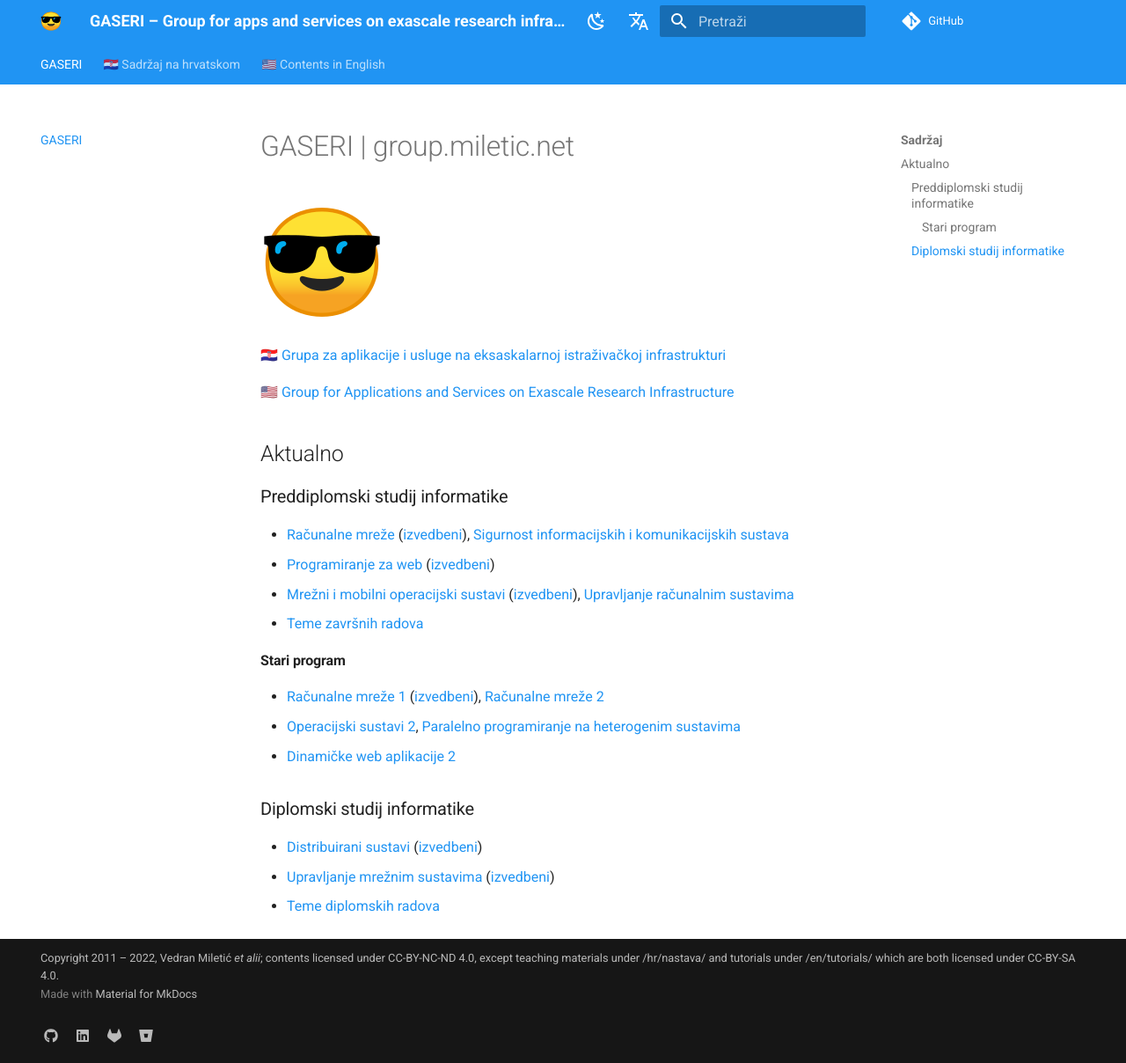
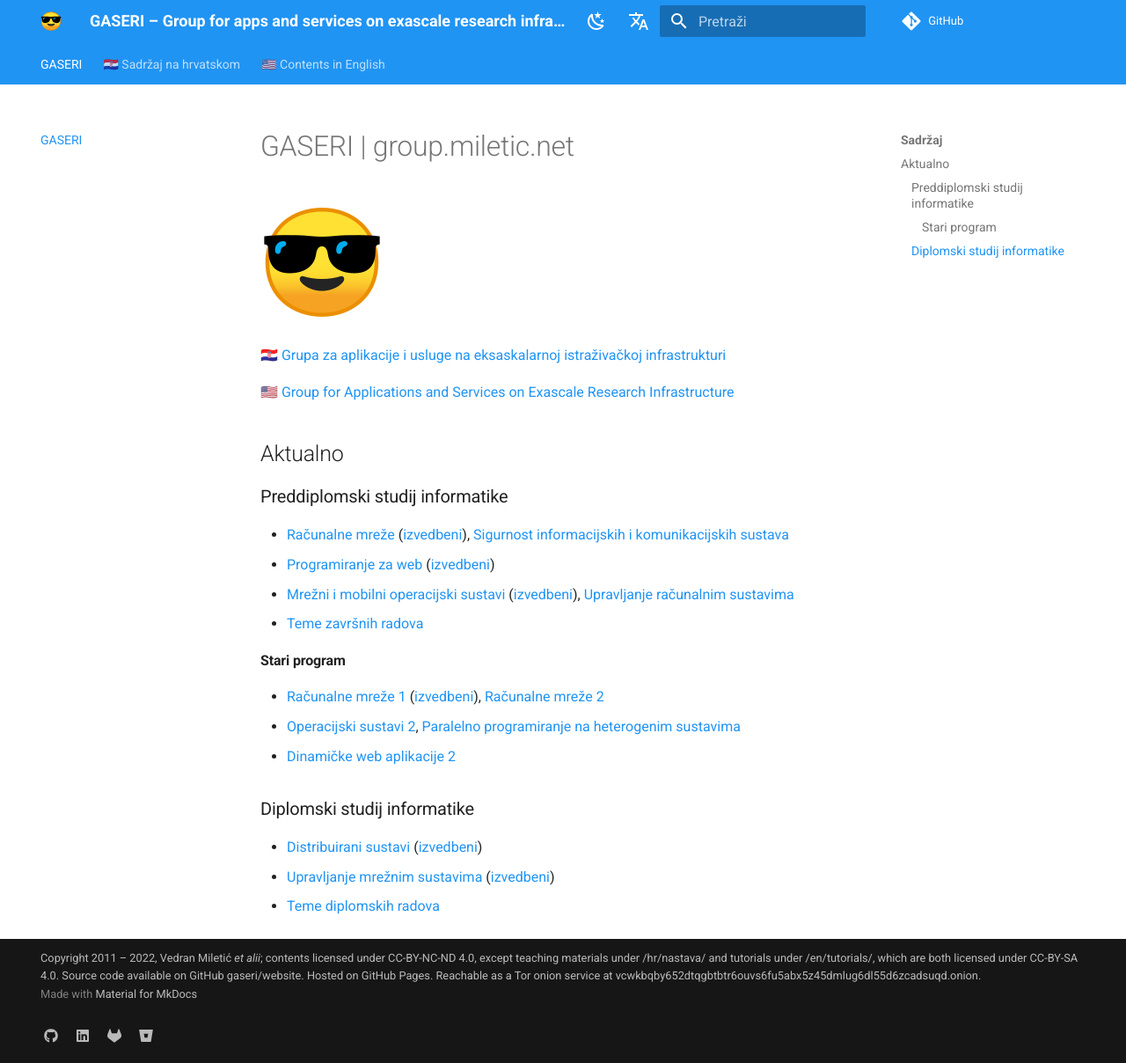
Before and after one commit to gaseri/website, an MkDocs documentation site: the page built from docs/index.md, in a window 1280 px wide and 1208 px high. Shown: the whole window at 88% size. Built offline with MkDocs 1.6.1 and Material for MkDocs 9.7.7, drawn with Linux system fonts in a browser that asks for light colours; comment, search, counter and statistics services are not loaded.

Commit message:
Added GitHub and Tor onion service links to copyright

```diff
--- a/mkdocs.yml
+++ b/mkdocs.yml
@@ -2,7 +2,7 @@ site_name: GASERI – Group for apps and services on exascale research infrastru
 site_description: GASERI is a research and teaching group at the University of Rijeka Faculty of Informatics and Digital Technologies.
 site_author: Vedran Miletić
 site_url: https://group.miletic.net/
-copyright: Copyright 2011 – 2022, <a href="https://vedran.miletic.net/">Vedran Miletić</a> <i>et <a href="/en/people/">alii</a></i>; contents licensed under <a href="https://creativecommons.org/licenses/by-nc-nd/4.0/">CC-BY-NC-ND 4.0</a>, except teaching materials under <a href="/hr/nastava/">/hr/nastava/</a> and tutorials under <a href="/en/tutorials/gromacs/">/en/tutorials/</a> which are both licensed under <a href="https://creativecommons.org/licenses/by-sa/4.0/">CC-BY-SA 4.0</a>.
+copyright: Copyright 2011 – 2022, <a href="https://vedran.miletic.net/">Vedran Miletić</a> <i>et <a href="/en/people/">alii</a></i>; contents licensed under <a href="https://creativecommons.org/licenses/by-nc-nd/4.0/">CC-BY-NC-ND 4.0</a>, except teaching materials under <a href="/hr/nastava/">/hr/nastava/</a> and tutorials under <a href="/en/tutorials/gromacs/">/en/tutorials/</a>, which are both licensed under <a href="https://creativecommons.org/licenses/by-sa/4.0/">CC-BY-SA 4.0</a>. Source code available on <a href="https://github.com/gaseri/website">GitHub gaseri/website</a>. Hosted on <a href="https://pages.github.com/">GitHub Pages</a>. Reachable as a <a href="https://community.torproject.org/onion-services/">Tor onion service</a> at <a href="http://vcwkbqby652dtqgbtbtr6ouvs6fu5abx5z45dmlug6dl55d6zcadsuqd.onion/">vcwkbqby652dtqgbtbtr6ouvs6fu5abx5z45dmlug6dl55d6zcadsuqd.onion</a>.
 repo_url: https://github.com/gaseri/website/
 edit_uri: blob/main/docs/
 nav:
```
